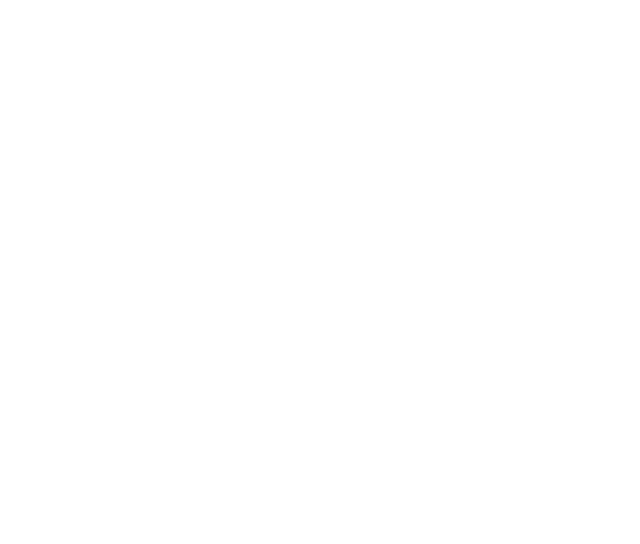
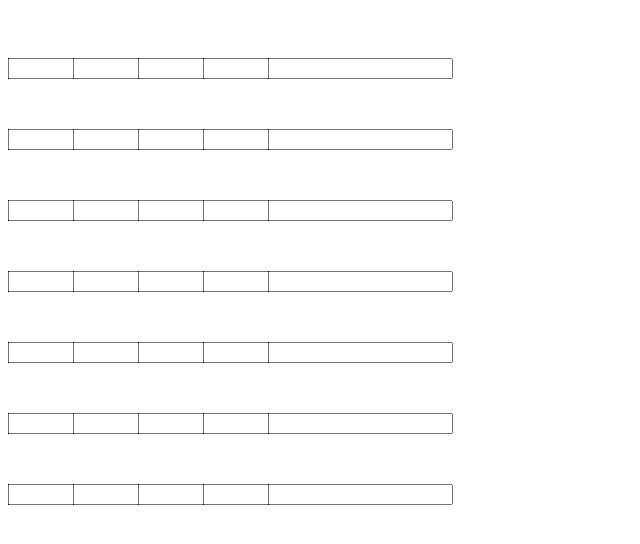
Before and after one commit to antgurevich/Wordle, a React (Create React App) app: page / in a window 1280 px wide. Shown: the top 544 px of the page, without its empty margins (0-640 px from the left). Built offline with nearby package versions, Linux system fonts and the light colour scheme.

Commit message:
Added initial text boxes

```diff
--- a/package.json
+++ b/package.json
@@ -13,6 +13,7 @@
     "react": "^18.2.0",
     "react-dom": "^18.2.0",
     "react-scripts": "5.0.1",
+    "sass": "^1.54.9",
     "typescript": "^4.7.4",
     "web-vitals": "^2.1.4"
   },
--- /dev/null
+++ b/src/Components/CharBox/index.tsx
@@ -0,0 +1,29 @@
+import { setUncaughtExceptionCaptureCallback } from 'process';
+import React, { useState } from 'react'
+
+export interface Props {
+    readonly id: number;
+}
+
+
+export const CharBox: React.FC<Props> = (props) => {
+
+    const [input, setInput] = useState('')
+
+    const handleInput = (e) => {
+        setUncaughtExceptionCaptureCallback(e.target.value)
+    }
+
+    return(
+        <div className='CharBox'>
+            <input
+                maxLength={1}
+                type="text"
+                id={`${props.id}`}
+                onChange={handleInput}
+            />
+        </div>
+    )
+}
+
+export default CharBox
--- /dev/null
+++ b/src/Containers/CharGrid/index.tsx
@@ -0,0 +1,19 @@
+import CharBox from "../../Components/CharBox";
+import "./styles.scss"
+
+export const CharGrid = () => {
+    const boxes = [];
+    for (var i = 0; i < 7; i++){
+        boxes.push(
+        <CharBox
+            id={i}
+        />)
+    }
+    return (
+        <div>
+            {boxes}
+        </div>
+        )
+}
+
+export default CharGrid
--- /dev/null
+++ b/src/Containers/CharGrid/styles.scss
@@ -0,0 +1,7 @@
+.CharBox {
+    color: white;
+    background-color: black;
+    width: 50px;
+    text-align: center;
+    margin-top: 50px;
+}
--- /dev/null
+++ b/src/Containers/MainPage/index.tsx
@@ -0,0 +1,16 @@
+import CharGrid from "../CharGrid"
+import "./styles.scss"
+
+
+export const MainPage = () => {
+
+    return (
+        <div className='MainPage'>
+            <CharGrid/>
+            <CharGrid/>
+            <CharGrid/>
+            <CharGrid/>
+            <CharGrid/>
+        </div>
+        )
+}
--- /dev/null
+++ b/src/Containers/MainPage/styles.scss
@@ -0,0 +1,9 @@
+.MainPage {
+    // justify-content: center;
+    // display: flex;
+    display: inline-grid;
+    column-gap: 15px;
+    row-gap: 15px;
+    grid-template-columns: auto auto auto auto auto;
+    grid-template-rows: auto auto auto auto auto auto auto
+}
--- a/src/Containers/index.tsx
+++ /dev/null
@@ -1,3 +0,0 @@
-export const MainPage = () => {
-    return (<div></div>)
-}
--- a/src/index.tsx
+++ b/src/index.tsx
@@ -1,6 +1,6 @@
 import React from 'react';
 import ReactDOM from 'react-dom/client';
-import { MainPage } from './Containers';
+import { MainPage } from './Containers/MainPage';
 // import reportWebVitals from './reportWebVitals';
 
 const root = ReactDOM.createRoot(
```
Also changed, not shown: 1 other file (tests, documents, lock files or other folders).
